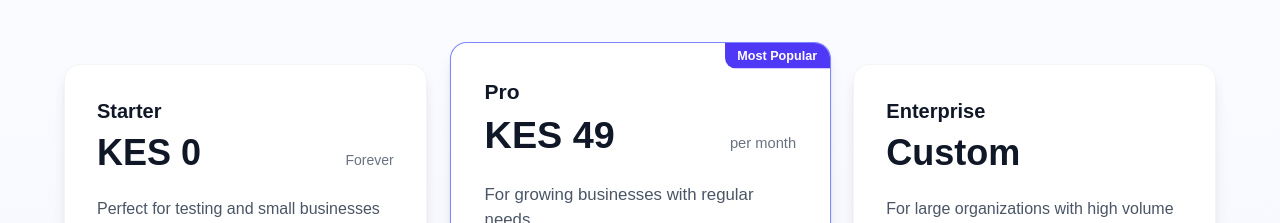
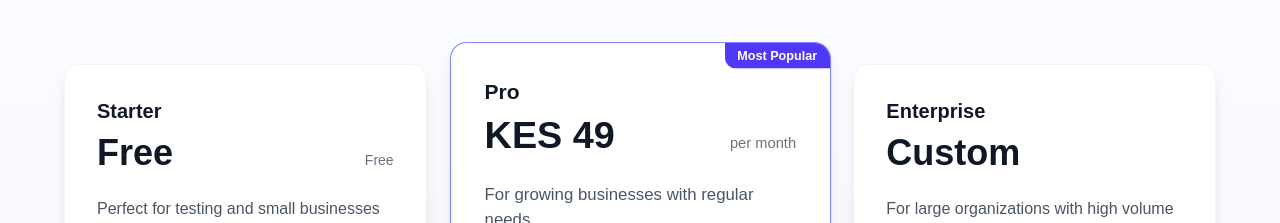
Before and after one commit to francisamidu/hashcode, a React (Vite) app: page / in a window 1280 px wide. Shown: the part 1521-1744 px from the top of the page. Built offline with nearby package versions, Linux system fonts and the light colour scheme; a web font is replaced by a local one.

Commit message:
chore:pricing glitch fix

```diff
--- a/src/components/Pricing.tsx
+++ b/src/components/Pricing.tsx
@@ -2,7 +2,7 @@
 
 import type React from 'react'
 
-import { useMemo, useState } from 'react'
+import { useEffect, useMemo, useState } from 'react'
 import { motion } from 'motion/react'
 import {
   Zap,
@@ -42,7 +42,7 @@ export default function PricingSection() {
     () => [
       {
         name: 'Starter',
-        price: 'KES 0',
+        price: 'Free',
         period: 'Forever',
         description: 'Perfect for testing and small businesses',
         features: [
@@ -70,8 +70,8 @@ export default function PricingSection() {
       },
       {
         name: 'Pro',
-        price: isAnnual ? 'KES 490' : 'KES 49',
-        period: isAnnual ? 'billed annually' : 'per month',
+        price: 'KES 49',
+        period: 'per month',
         description: 'For growing businesses with regular needs',
         features: [
           {
@@ -158,6 +158,10 @@ export default function PricingSection() {
     }
   }
 
+  useEffect(() => {
+    console.log(isAnnual)
+  }, [isAnnual])
+
   return (
     <section className="py-20 bg-gradient-to-b from-white to-indigo-50">
       <div className="container mx-auto px-4">
@@ -215,7 +219,6 @@ export default function PricingSection() {
           viewport={{ once: true }}
         >
           {pricingTiers.map((tier, _index) => {
-            console.log(tier.name, tier.cta)
             return (
               <motion.div
                 key={tier.name}
@@ -239,11 +242,19 @@ export default function PricingSection() {
                   </h3>
                   <div className="flex justify-between items-baseline mb-6">
                     <span className="text-4xl font-bold text-gray-900">
-                      {tier.price}
+                      {tier.name == 'Pro'
+                        ? isAnnual
+                          ? 'KES 490'
+                          : 'KES 49'
+                        : tier.price}
                     </span>
                     {tier.period && (
                       <span className="ml-2 text-gray-500 text-sm">
-                        {tier.period}
+                        {tier.name == 'Pro'
+                          ? isAnnual
+                            ? 'billed annually'
+                            : 'per month'
+                          : tier.price}
                       </span>
                     )}
                   </div>
```
